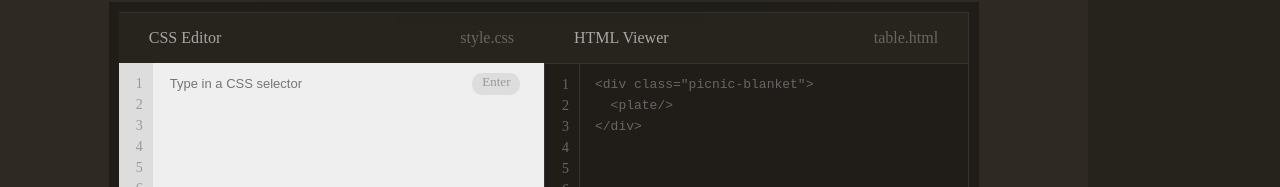
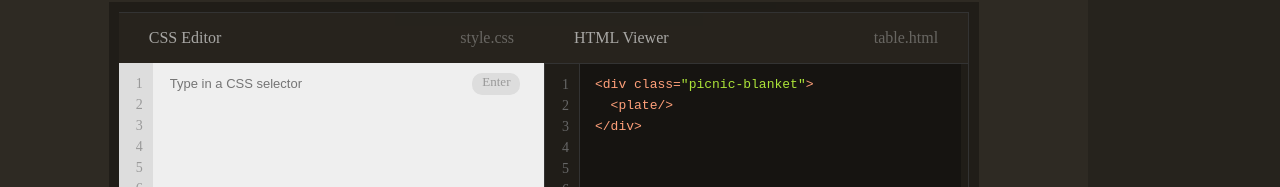
Before and after one commit to nvalkovich/jsfe2023Q1-selectors, a website built with webpack: page rss-css-selectors/src/index.html in a window 1280 px wide. Shown: the part 543-730 px from the top of the page. Built offline with nearby package versions, Linux system fonts and the light colour scheme.

Commit message:
feat: add highlight

```diff
--- a/rss-css-selectors/package.json
+++ b/rss-css-selectors/package.json
@@ -20,6 +20,7 @@
     "eslint-config-airbnb-typescript": "^17.0.0",
     "eslint-plugin-import": "^2.27.5",
     "eslint-webpack-plugin": "^4.0.1",
+    "highlight.js": "^11.8.0",
     "html-webpack-plugin": "^5.5.3",
     "mini-css-extract-plugin": "^2.7.6",
     "ts-loader": "^9.4.3",
--- a/rss-css-selectors/src/index.ts
+++ b/rss-css-selectors/src/index.ts
@@ -3,6 +3,7 @@ import './styles/style.css';
 import Page from './page';
 import Level from './level';
 import Storage from './storage';
+import 'highlight.js/styles/a11y-dark.css';
 
 const page = new Page();
 const level = new Level();
--- a/rss-css-selectors/src/level.ts
+++ b/rss-css-selectors/src/level.ts
@@ -1,5 +1,9 @@
+import hljs from 'highlight.js/lib/core';
+import xml from 'highlight.js/lib/languages/xml';
 import levelsConfig from './levelsConfig';
 import Storage from './storage';
+
+hljs.registerLanguage('xml', xml);
 
 class Level {
   private storage = new Storage();
@@ -22,7 +26,14 @@ class Level {
     const markup: HTMLDivElement | null = document.querySelector('.markup');
     if (markup) {
       const htmlMarkup = levelsConfig[level - 1].markup;
-      markup.innerHTML = `${htmlMarkup}`;
+      const highlightedCode = hljs.highlight(
+        `<div class="picnic-blanket">${htmlMarkup}
+</div>`,
+        {
+          language: 'xml',
+        },
+      ).value;
+      markup.innerHTML = highlightedCode;
     }
 
     const currentlistItem: HTMLLIElement | null = document.querySelector(`li[level='${level}']`);
--- a/rss-css-selectors/src/levelsConfig.ts
+++ b/rss-css-selectors/src/levelsConfig.ts
@@ -8,9 +8,8 @@ const levelsConfig: Level[] = [
     <plate class="plate" animation="active-plate" state="active" order="first"></plate>
     </div>`,
     selector: 'plate',
-    markup: `&lt;div class="picnic-blanket"&gt;
-  &lt;plate/&gt;
-&lt;/div&gt;`,
+    markup: `
+  <plate/>`,
   },
   {
     level: 2,
@@ -22,12 +21,11 @@ const levelsConfig: Level[] = [
     <apple class="apple" location="blanket" level="2" ></div>
     </apple>`,
     selector: 'plate>apple',
-    markup: `&lt;div class="picnic-blanket"&gt;
-  &lt;plate&gt;
-    &lt;apple/&gt;
-  &lt;/plate&gt;
-  &lt;apple/&gt;
-&lt;/div&gt;`,
+    markup: `
+  <plate>
+    <apple/>
+  </plate>
+  <apple/>`,
   },
   {
     level: 3,
@@ -41,14 +39,13 @@ const levelsConfig: Level[] = [
     <apple class="apple red" animation="active-element" state="active" size="small" location="blanket" level="3"></apple>
     </div>`,
     selector: '.red',
-    markup: `&lt;div class="picnic-blanket"&gt;
-  &lt;plate&gt;
-    &lt;apple class="red"/&gt;
-    &lt;apple/&gt;
-  &lt;/plate&gt;
-  &lt;apple/&gt;
-  &lt;apple class="red"/&gt;
-&lt;/div&gt;`,
+    markup: `
+  <plate>
+    <apple class="red"/>
+    <apple/>
+  </plate>
+  <apple/>
+  <apple class="red"/>`,
   },
   {
     level: 4,
@@ -60,12 +57,11 @@ const levelsConfig: Level[] = [
     </plate>
     </div>`,
     selector: '#sliced-orange',
-    markup: `&lt;div class="picnic-blanket"&gt;
-  &lt;plate&gt;
-    &lt;orange/&gt;
-    &lt;orange id="sliced-orange"/&gt;
-  &lt;/plate&gt;
-&lt;/div&gt;`,
+    markup: `
+  <plate>
+    <orange/>
+    <orange id="sliced-orange"/>
+  </plate>`,
   },
   {
     level: 5,
@@ -79,14 +75,13 @@ const levelsConfig: Level[] = [
     <apple class="apple" location="blanket" level="5" ></apple>
     </div>`,
     selector: 'plate>*',
-    markup: `&lt;div class="picnic-blanket"&gt;
-  &lt;plate&gt;
-    &lt;apple/&gt;
-    &lt;orange/&gt;
-    &lt;apple class="red"/&gt;
-  &lt;/plate&gt;
-  &lt;/apple&gt;
-&lt;/div&gt;`,
+    markup: `
+  <plate>
+    <apple/>
+    <orange/>
+    <apple class="red"/>
+  </plate>
+  </apple>`,
   },
   {
     level: 6,
@@ -103,17 +98,16 @@ const levelsConfig: Level[] = [
     </plate>
     </div>`,
     selector: 'plate[content="baking"]',
-    markup: `&lt;div class="picnic-blanket"&gt;
-  &lt;plate&gt;
-    &lt;apple/&gt;
-    &lt;orange/&gt;
-    &lt;apple class="red"/&gt;
-  &lt;/plate&gt;
-  &lt;plate content="baking"&gt;
-    &lt;bread/&gt;
-    &lt;donut/&gt;
-  &lt;/plate&gt;
-&lt;/div&gt;`,
+    markup: `
+  <plate>
+    <apple/>
+    <orange/>
+    <apple class="red"/>
+  </plate>
+  <plate content="baking">
+    <bread/>
+    <donut/>
+  </plate>`,
   },
   {
     level: 7,
@@ -131,18 +125,17 @@ const levelsConfig: Level[] = [
     </box>
     </div>`,
     selector: 'box donut:nth-child(2)',
-    markup: `&lt;div class="picnic-blanket"&gt;
-  &lt;plate&gt;
-    &lt;donut/&gt;
-    &lt;orange"/&gt;
-    &lt;apple class="red"/&gt;
-  &lt;/plate&gt;
-  &lt;box&gt;
-    &lt;donut/&gt;
-    &lt;donut/&gt;
-    &lt;donut/&gt;
-  &lt;/box&gt;
-&lt;/div&gt;`,
+    markup: `
+  <plate>
+    <donut/>
+    <orange>
+    <apple class="red"/>
+  </plate>
+  <box>
+    <donut/>
+    <donut/>
+    <donut/>
+  </box>`,
   },
   {
     level: 8,
@@ -162,20 +155,19 @@ const levelsConfig: Level[] = [
     </plate>
     </div>`,
     selector: 'plate:first-child>bread>sausage',
-    markup: `&lt;div class="picnic-blanket"&gt;
-  &lt;plate&gt;
-    &lt;bread&gt;
-      &lt;sausage/&gt;
-    &lt;/bread&gt;
-  &lt;/plate&gt;
-  &lt;plate&gt;
-    &lt;sausage/&gt;
-    &lt;bread&gt;
-    &lt;sausage/&gt;
-    &lt;/bread&gt;
-    &lt;sausage/&gt;
-  &lt;/plate&gt;
-&lt;/div&gt;`,
+    markup: `
+  <plate>
+    <bread>
+      <sausage/>
+    </bread>
+  </plate>
+  <plate>
+    <sausage/>
+    <bread>
+    <sausage/>
+    </bread>
+    <sausage/>
+  </plate>`,
   },
   {
     level: 9,
@@ -194,19 +186,18 @@ const levelsConfig: Level[] = [
     </box>
     </div>`,
     selector: 'box donut:not(#acing-donut)',
-    markup: `&lt;div class="picnic-blanket"&gt;
-  &lt;plate&gt;
-    &lt;donut/&gt;
-    &lt;orange id="sliced-orange"/&gt;
-    &lt;donut/&gt;
-  &lt;/plate&gt;
-  &lt;box&gt;
-    &lt;donut/&gt;
-    &lt;donut id="acing-donut"/&gt;
-    &lt;donut/&gt;
-    &lt;donut/&gt;
-  &lt;/box&gt;
-&lt;/div&gt;`,
+    markup: `
+  <plate>
+    <donut/>
+    <orange id="sliced-orange"/>
+    <donut/>
+  </plate>
+  <box>
+    <donut/>
+    <donut id="acing-donut"/>
+    <donut/>
+    <donut/>
+  </box>`,
   },
   {
     level: 10,
@@ -225,20 +216,19 @@ const levelsConfig: Level[] = [
     </box>
     </div>`,
     selector: 'box:has(.sandwitch)',
-    markup: `&lt;div class="picnic-blanket"&gt;
-  &lt;box&gt;
-    &lt;donut/&gt;
-    &lt;donut/&gt;
-    &lt;donut/&gt;
-    &lt;donut/&gt;
-  &lt;/box&gt;
-  &lt;box&gt;
-    &lt;donut/&gt;
-    &lt;bread class="sandwitch"&gt;
-      &lt;sausage/&gt;
-    &lt;/bread&gt;
-  &lt;/box&gt;
-&lt;/div&gt;`,
+    markup: `
+  <box>
+    <donut/>
+    <donut/>
+    <donut/>
+    <donut/>
+  </box>
+  <box>
+    <donut/>
+    <bread class="sandwitch">
+      <sausage/>
+    </bread>
+  </box>`,
   },
 ];
 
--- a/rss-css-selectors/src/styles/style.css
+++ b/rss-css-selectors/src/styles/style.css
@@ -1,5 +1,9 @@
 * {
   box-sizing: border-box;
+}
+
+pre {
+  margin: 0;
 }
 
 body {
@@ -461,6 +465,10 @@ body {
   border: 1px solid #333;
 }
 
+.html-view-field {
+ background-color: rgba(0, 0, 0, 0.3) !important;
+}
+
 .line-numbers {
   text-align: right;
   padding: 10px 10px 10px 10px;
--- a/rss-css-selectors/tsconfig.json
+++ b/rss-css-selectors/tsconfig.json
@@ -27,7 +27,7 @@
     /* Modules */
     "module": "commonjs",                                /* Specify what module code is generated. */
     // "rootDir": "./",                                  /* Specify the root folder within your source files. */
-    // "moduleResolution": "node10",                     /* Specify how TypeScript looks up a file from a given module specifier. */
+    "moduleResolution": "node",                     /* Specify how TypeScript looks up a file from a given module specifier. */
     // "baseUrl": "./",                                  /* Specify the base directory to resolve non-relative module names. */
     // "paths": {},                                      /* Specify a set of entries that re-map imports to additional lookup locations. */
     // "rootDirs": [],                                   /* Allow multiple folders to be treated as one when resolving modules. */
```
Also changed, not shown: 1 other file.
